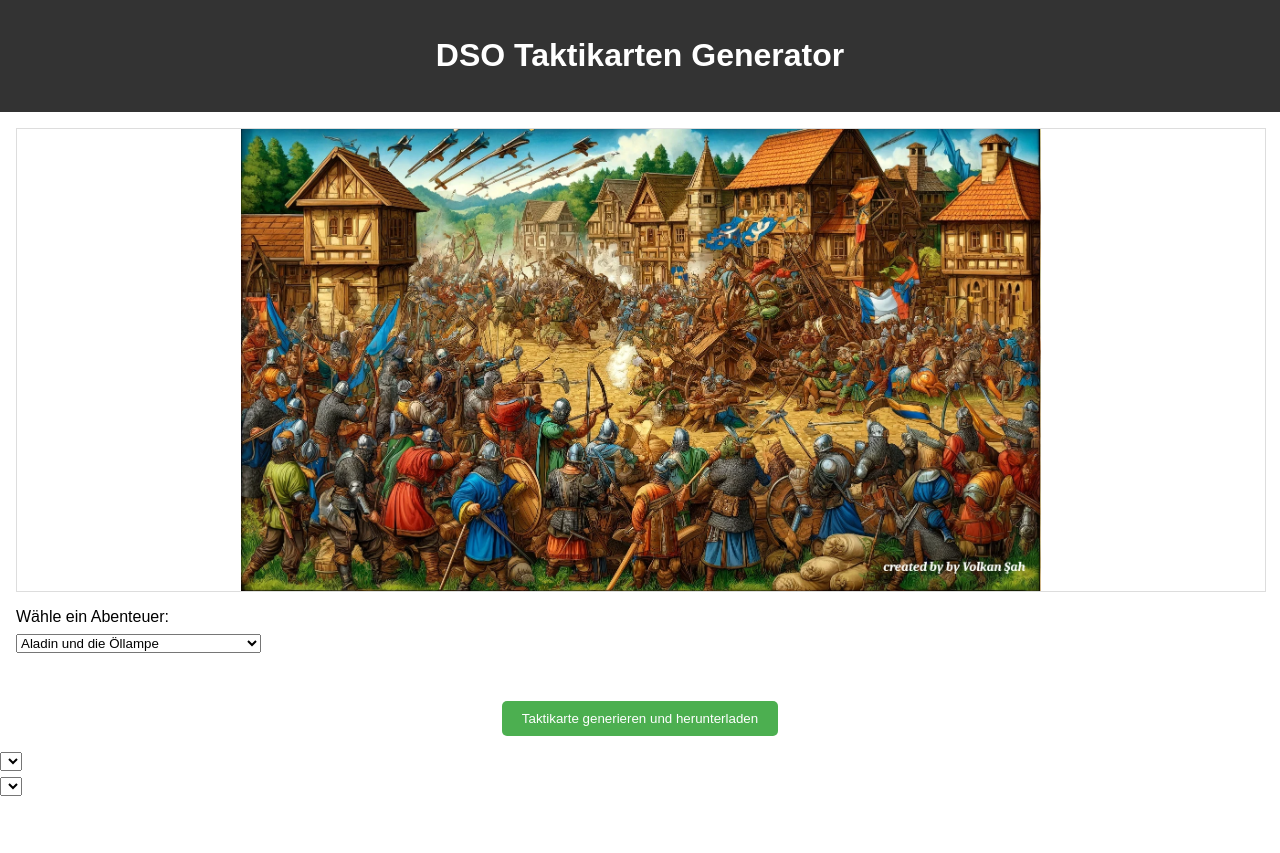
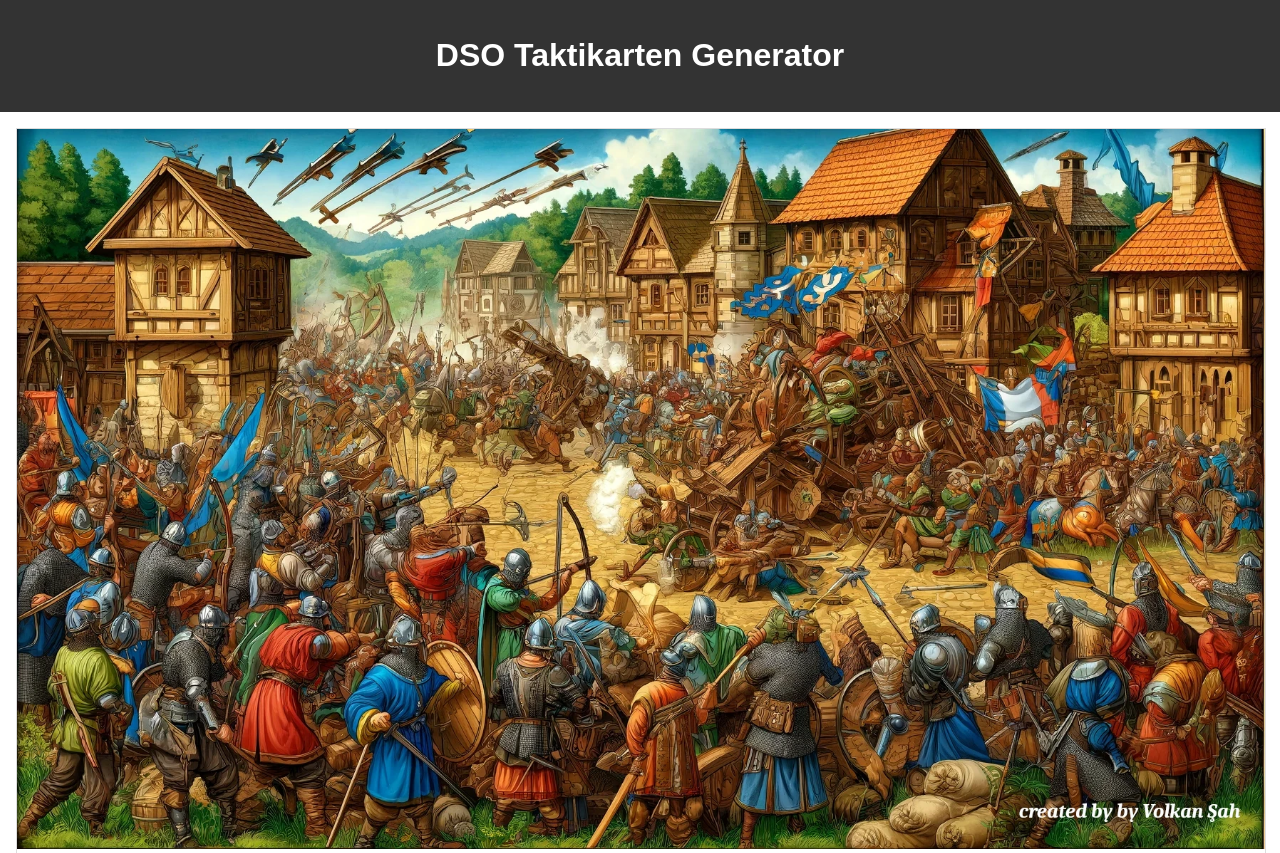
Before and after one commit to VolkanSah/interactive_dso, a plain HTML site: page index.html in a window 1280 px wide. Shown: the top 853 px of the page. Before the commit the page ends 803 px from the top, so only its background shows below. Drawn offline with Linux system fonts and the light colour scheme; no server answers; a script that the page names is missing.

Commit message:
Update main.css

```diff
--- a/assets/styles/main.css
+++ b/assets/styles/main.css
@@ -31,17 +31,7 @@ main {
     padding: 1em;
 }
 
-#map-container {
-    position: relative;
-    margin-bottom: 1em;
-}
 
-#main-map {
-    width: 100%;
-    max-width: 800px;
-    display: block;
-    margin: 0 auto;
-}
 
 
 #map-details {
```
